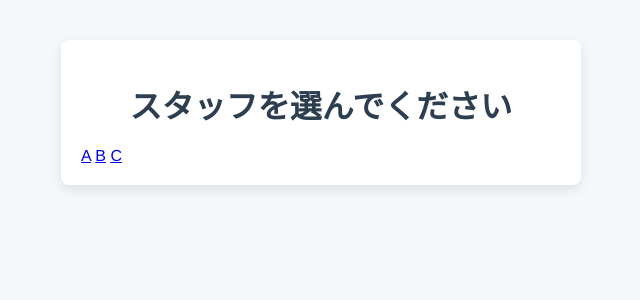
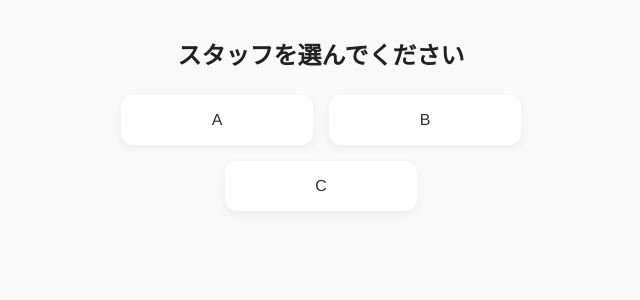
Before and after one commit to saeneko514/reservation, a Flask app: template templates/index.html in a window 1280 px wide. Shown: the top 300 px of the page, without its empty margins (319-959 px from the left). Run offline with Flask 3, Linux system fonts and the light colour scheme; the template is opened without the code that fills it, so the values that code supplies are empty.

Commit message:
Update style.css

```diff
--- a/static/style.css
+++ b/static/style.css
@@ -1,71 +1,68 @@
+/* ベース設定 */
 body {
-  font-family: "Helvetica Neue", Helvetica, Arial, sans-serif;
-  background-color: #f5f8fa;
   margin: 0;
   padding: 0;
+  font-family: "Helvetica Neue", sans-serif;
+  background-color: #f9f9f9;
   color: #333;
 }
 
 .container {
-  max-width: 480px;
-  margin: 40px auto;
+  max-width: 600px;
+  margin: 0 auto;
   padding: 20px;
-  background-color: #fff;
-  border-radius: 8px;
-  box-shadow: 0 4px 12px rgba(0,0,0,0.1);
 }
 
-h1, h2 {
-  color: #2c3e50;
-  margin-bottom: 20px;
+h1 {
   text-align: center;
+  font-size: 24px;
+  margin-bottom: 24px;
+  color: #222;
 }
 
-select {
-  width: 100%;
-  padding: 10px 12px;
-  font-size: 16px;
-  border-radius: 6px;
-  border: 1px solid #ccc;
-  margin-bottom: 30px;
-  box-sizing: border-box;
+/* カードリスト */
+.card-list {
+  display: flex;
+  flex-wrap: wrap;
+  gap: 16px;
+  justify-content: center;
 }
 
-.slot-list {
-  list-style: none;
-  padding: 0;
-  margin: 0;
+/* カード */
+.card {
+  display: block;
+  width: 160px;
+  padding: 16px;
+  background-color: white;
+  border-radius: 12px;
+  box-shadow: 0 4px 10px rgba(0, 0, 0, 0.05);
+  text-align: center;
+  text-decoration: none;
+  color: #333;
+  transition: transform 0.2s, box-shadow 0.2s;
 }
 
-.slot-list li {
-  margin-bottom: 12px;
+.card:hover {
+  transform: translateY(-4px);
+  box-shadow: 0 8px 20px rgba(0, 0, 0, 0.1);
 }
 
-.slot-list button {
+.card img {
   width: 100%;
-  padding: 12px 0;
-  font-size: 16px;
-  background-color: #00bcd4;
-  border: none;
-  border-radius: 6px;
-  color: white;
-  cursor: pointer;
-  transition: background-color 0.3s ease;
+  height: auto;
+  border-radius: 50%;
+  margin-bottom: 10px;
 }
 
-.slot-list button:hover {
-  background-color: #0097a7;
+.card p {
+  font-size: 16px;
+  margin: 0;
+  font-weight: bold;
 }
 
-.back-button {
-  display: inline-block;
-  margin-top: 25px;
-  color: #00bcd4;
-  text-decoration: none;
-  font-weight: 500;
-  transition: color 0.3s ease;
+/* スマホ対応 */
+@media screen and (max-width: 480px) {
+  .card {
+    width: 100%;
+  }
 }
-
-.back-button:hover {
-  color: #007c91;
-}
```
